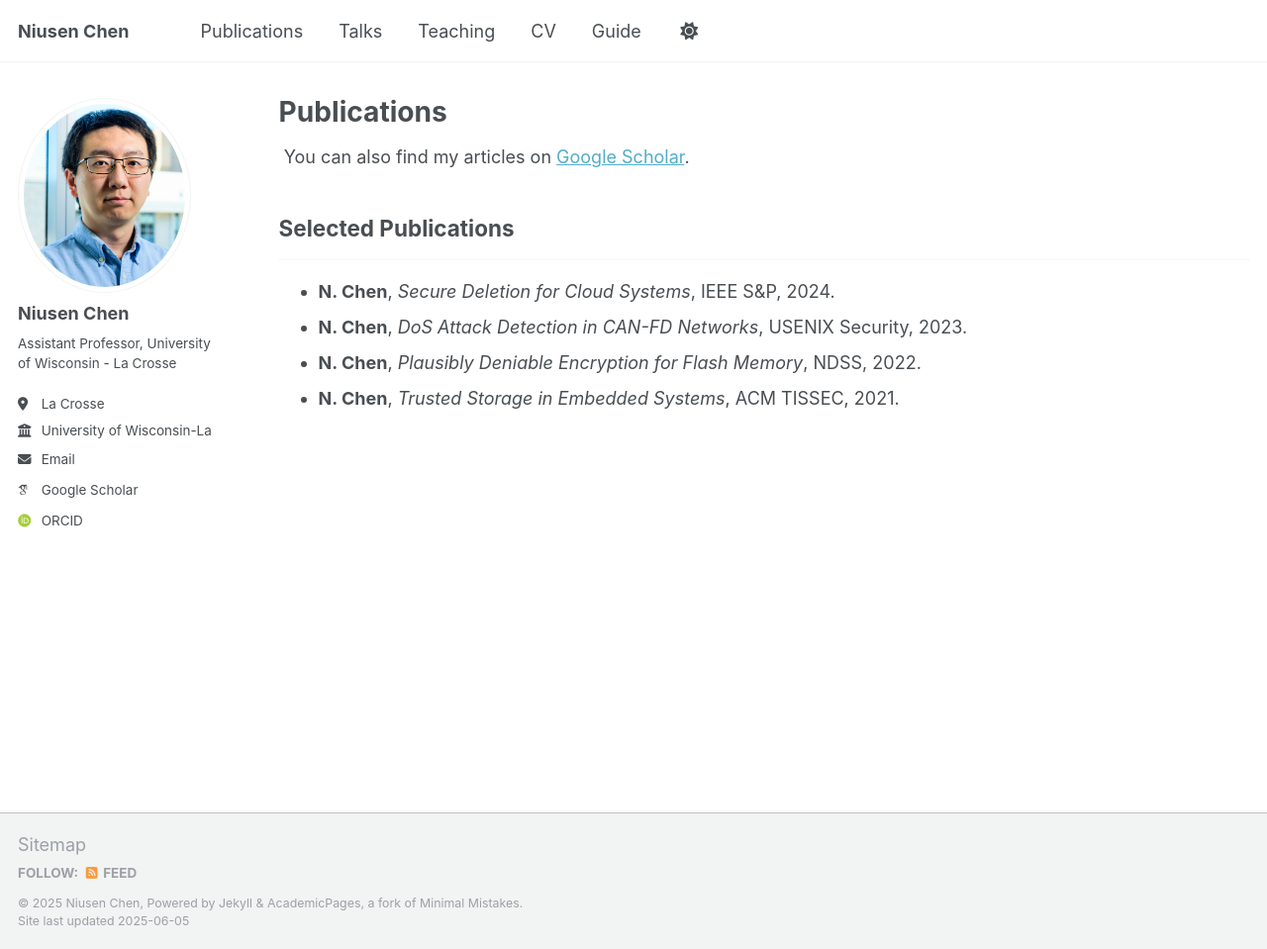
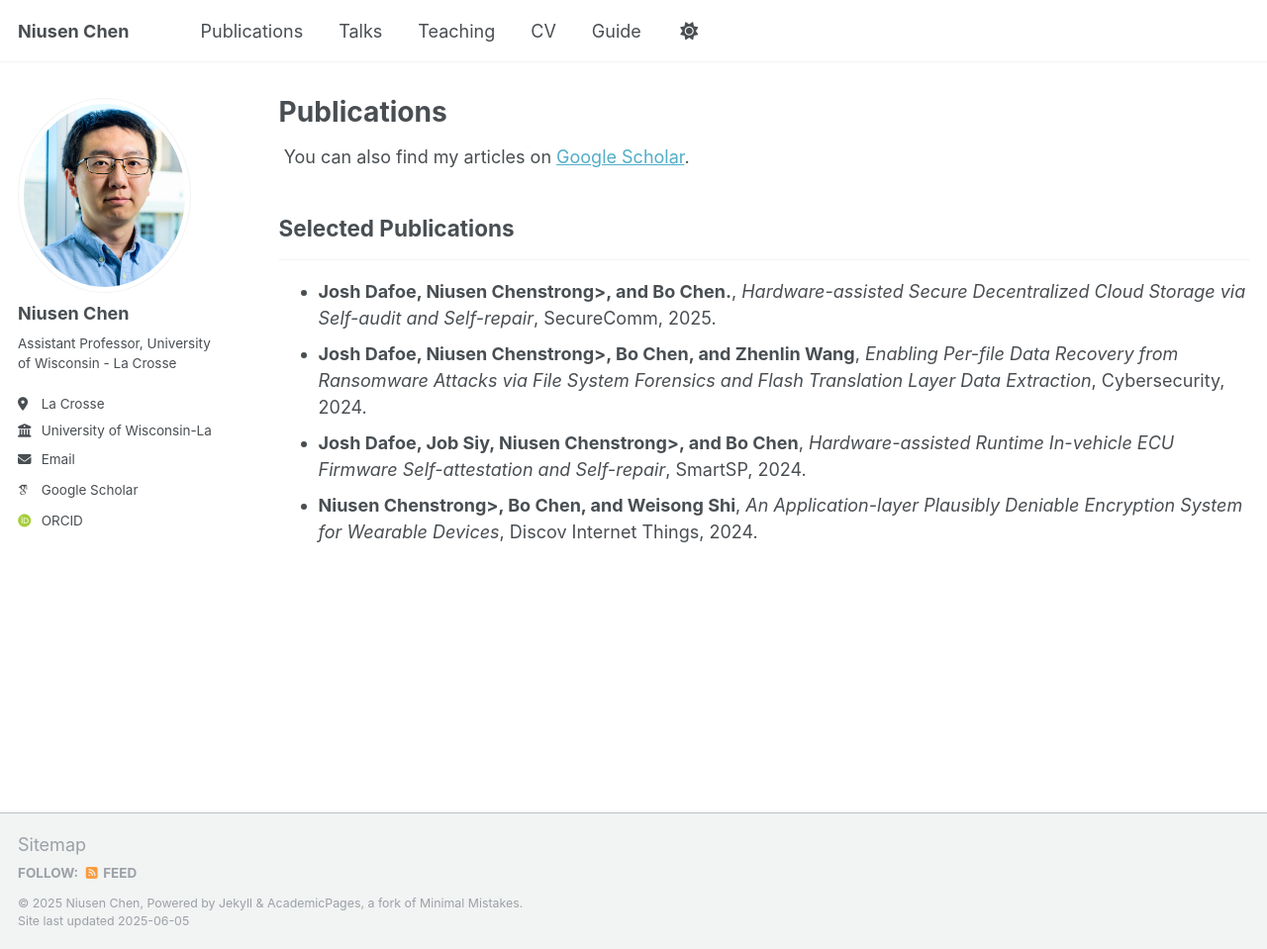
Before and after one commit to niusenc/niusenc.github.io, a Jekyll site: the page built from _pages/publications.html, in a window 1280 px wide and 959 px high. Shown: the whole window at 99% size. Built offline with Jekyll 4.4.1, drawn with Linux system fonts in a browser that asks for light colours; some web fonts are replaced.

Commit message:
Update publications.html

```diff
--- a/_pages/publications.html
+++ b/_pages/publications.html
@@ -14,8 +14,8 @@ author_profile: true
 <hr />
 
 <ul>
-  <li><strong>N. Chen</strong>, <em>Secure Deletion for Cloud Systems</em>, IEEE S&P, 2024.</li>
-  <li><strong>N. Chen</strong>, <em>DoS Attack Detection in CAN-FD Networks</em>, USENIX Security, 2023.</li>
-  <li><strong>N. Chen</strong>, <em>Plausibly Deniable Encryption for Flash Memory</em>, NDSS, 2022.</li>
-  <li><strong>N. Chen</strong>, <em>Trusted Storage in Embedded Systems</em>, ACM TISSEC, 2021.</li>
+  <li><strong>Josh Dafoe, <strong>Niusen Chen</strong>strong>, and Bo Chen.</strong>, <em>Hardware-assisted Secure Decentralized Cloud Storage via Self-audit and Self-repair</em>, SecureComm, 2025.</li>
+  <li><strong>Josh Dafoe, <strong>Niusen Chen</strong>strong>, Bo Chen, and Zhenlin Wang</strong>, <em>Enabling Per-file Data Recovery from Ransomware Attacks via File System Forensics and Flash Translation Layer Data Extraction</em>, Cybersecurity, 2024.</li>
+  <li><strong>Josh Dafoe, Job Siy, <strong>Niusen Chen</strong>strong>, and Bo Chen</strong>, <em>Hardware-assisted Runtime In-vehicle ECU Firmware Self-attestation and Self-repair</em>, SmartSP, 2024.</li>
+  <li><strong><strong>Niusen Chen</strong>strong>, Bo Chen, and Weisong Shi</strong>, <em>An Application-layer Plausibly Deniable Encryption System for Wearable Devices</em>, Discov Internet Things, 2024.</li>
 </ul>
```
